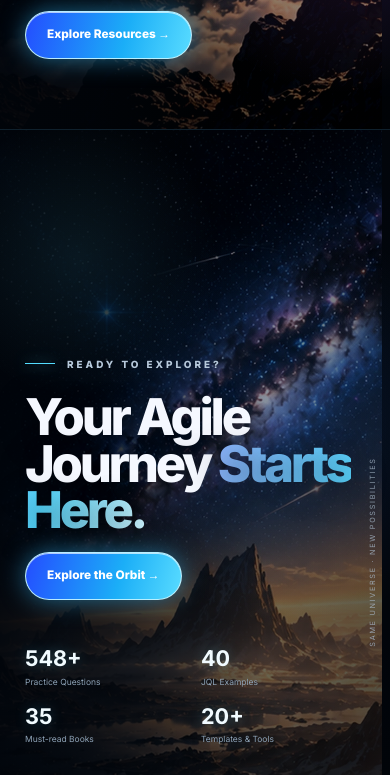
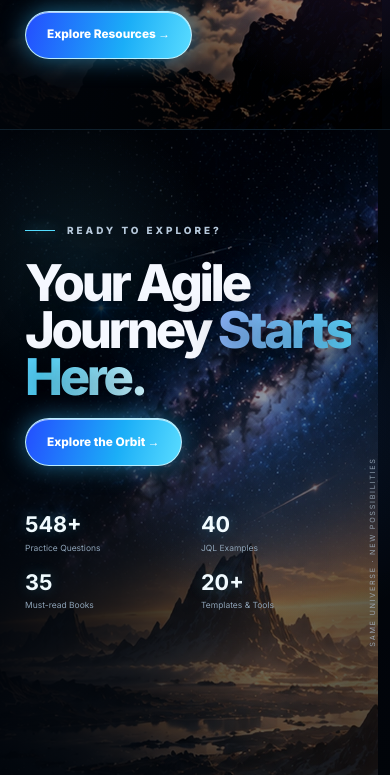
Before and after one commit to agilecoach-ashutosh/agile-orbit, a plain HTML site: page index.html in a window 390 px wide. Shown: the part 4160-4935 px from the top of the page. Drawn offline with nearby package versions, Linux system fonts and the light colour scheme.

Commit message:
Create overlap window for Scene 5 to closing scene

```diff
--- a/css/hero-scroll.css
+++ b/css/hero-scroll.css
@@ -2,7 +2,7 @@
 :root{--hero-bg:#02060d;--hero-white:#f5f8ff;--hero-muted:#a9b7c9;--hero-blue:#67b7ff;--hero-cyan:#54ddff;--hero-line:rgba(139,205,255,.18)}
 body.universe-home{background:var(--hero-bg);overflow-x:hidden}
 body.universe-home .orbit-hero{position:relative;background:var(--hero-bg);isolation:isolate}
-body.universe-home .hero-scroll-stage{position:relative;height:500vh}
+body.universe-home .hero-scroll-stage{position:relative;height:calc(500vh + 85svh)}
 body.universe-home .hero-scenes{position:absolute;inset:0;overflow:hidden}
 body.universe-home .hero-scene{position:absolute;inset:0;width:100%;height:100svh;min-height:640px;overflow:hidden;isolation:isolate;background:#02060d}
 body.universe-home .hero-scene-inner{position:absolute;inset:0;overflow:hidden;background:#02060d}
@@ -52,7 +52,7 @@ body.universe-home .orb-a{width:92px;height:92px;right:18%;top:23%}.orb-b{width:
 body.universe-home .hero-type-cards .ring-a{right:1vw;top:16%;width:52vw;height:26vw}.hero-type-cards .ring-b{right:9vw;top:30%}.hero-type-cards .orb-a{right:19%;top:22%}
 body.universe-home .hero-type-astronaut .ring-a{right:8vw;top:26%;width:42vw;height:21vw}.hero-type-astronaut .orb-a{right:20%;top:29%}
 body.universe-home .hero-type-figure .ring-a{right:-2vw;top:12%;width:58vw;height:29vw}.hero-type-figure .orb-a{right:24%;top:18%;width:115px;height:115px}
-body.universe-home .hero-closing{position:relative;min-height:72vh;padding:110px clamp(32px,9vw,140px);overflow:hidden;background:#02060d;border-top:1px solid rgba(100,205,255,.13)}
+body.universe-home .hero-closing{position:relative;z-index:30;min-height:72vh;margin-top:-85svh;padding:110px clamp(32px,9vw,140px);overflow:hidden;background:#02060d;border-top:1px solid rgba(100,205,255,.13);will-change:opacity,transform}
 body.universe-home .hero-closing-media{position:absolute;inset:0;z-index:0;overflow:hidden;background:#02060d}
 body.universe-home .hero-closing-image{position:absolute;inset:-3%;width:106%;height:106%;object-fit:cover;object-position:center;filter:saturate(.9) contrast(1.05) brightness(.72);display:block}
 body.universe-home .hero-closing-media::after{content:"";position:absolute;inset:0;background:linear-gradient(90deg,rgba(1,5,11,.9) 0%,rgba(1,5,11,.68) 30%,rgba(1,5,11,.2) 68%,rgba(1,5,11,.35) 100%),linear-gradient(180deg,rgba(0,0,0,.2),transparent 30%,rgba(0,0,0,.6));pointer-events:none}
@@ -74,7 +74,5 @@ body.universe-home .hero-closing-content{position:relative;z-index:2;max-width:6
   body.universe-home .hero-card{min-height:84px}.hero-card-icon{font-size:1.35rem}
   body.universe-home .hero-edge{right:10px;font-size:.45rem}.hero-quote,.hero-scroll-hint{display:none}
   body.universe-home .hero-visual-decor .ring-a{width:82vw;height:42vw;right:-10vw;top:13%}.hero-visual-decor .ring-b{width:64vw;height:32vw;right:1vw;top:27%}.hero-visual-decor .ring-c{width:46vw;height:23vw;right:12vw;top:40%}.hero-visual-decor .orb-a{width:58px;height:58px;right:17%;top:20%}.hero-visual-decor .orb-b{width:22px;height:22px;right:34%;top:57%}
-  body.universe-home .hero-closing{padding:80px 25px;min-height:100svh;display:flex;align-items:center}
-  body.universe-home .hero-closing-image{inset:-2%;width:104%;height:104%}
+  body.universe-home .hero-closing{margin-top:0;min-height:100svh;padding:92px 25px 70px;}
 }
-@media(prefers-reduced-motion:reduce){.hero-mouse::after{animation:none}.hero-cta{transition:none!important}}
```
